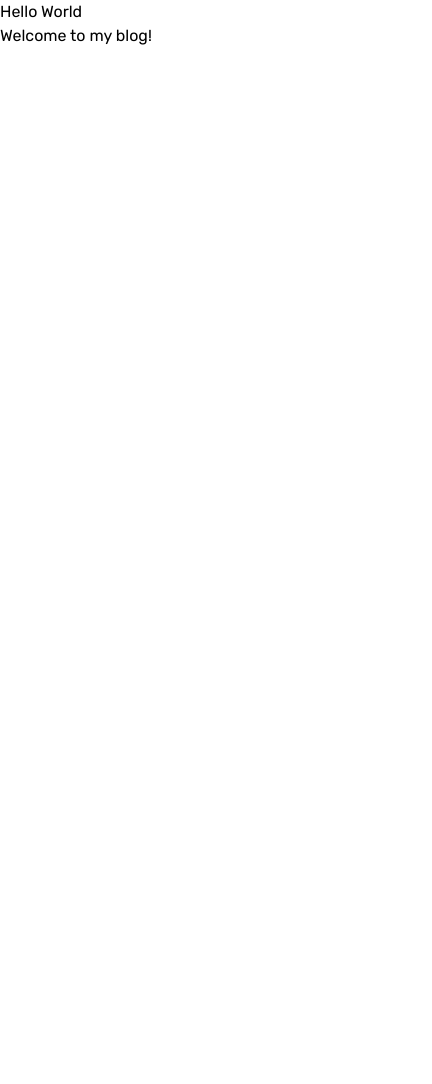
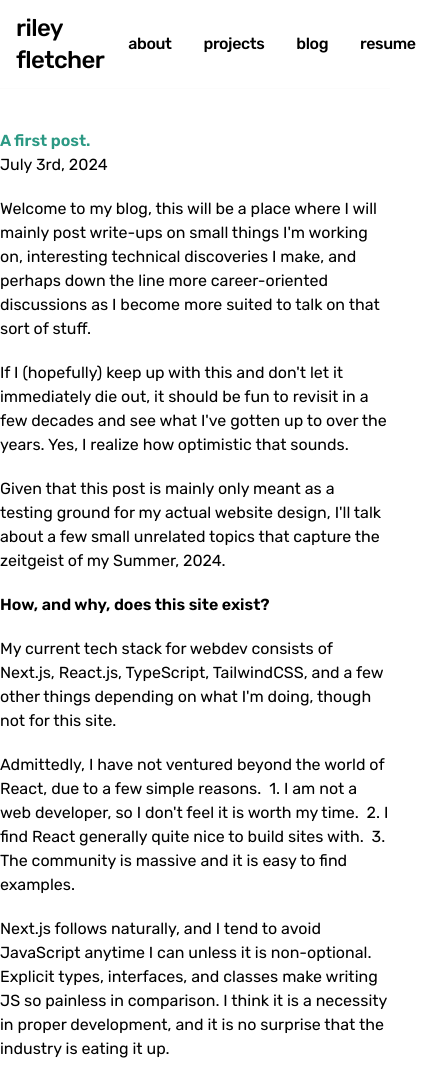
Before and after one commit to rileyfletch/personal-website, a Next.js app: page /hello-world in a window 390 px wide. Shown: the top 1084 px of the page, 432 px wide, since content can reach past the window. Before the commit the page ends 844 px from the top, so only its background shows below. Built offline with nearby package versions, Linux system fonts and the light colour scheme.

Commit message:
first blog post

```diff
--- a/app/(posts)/hello-world/page.mdx
+++ /dev/null
@@ -1,3 +0,0 @@
-# Hello World
-
-Welcome to my blog!
--- /dev/null
+++ b/app/(posts)/hello-world/page.tsx
@@ -0,0 +1,15 @@
+import Post from "@/components/post";
+import Navigation from "@/components/navbar";
+
+export default function Home() {
+  return (
+    <main className="bg-cream text-black">
+      <header className="bg-cream sticky top-0 z-50">
+        <Navigation ></Navigation>
+        <hr className=" h-0.2 mx-auto text-dcream bg-dcream"></hr>
+      </header>
+
+      <Post></Post>
+    </main>
+  );
+}
--- a/components/blog.tsx
+++ b/components/blog.tsx
@@ -1,7 +1,12 @@
 export default function Blog() {
     return (
         <div className="mt-10">
-            <p className="text-center text-lg">Blog posts coming soon.</p>
+            <ul className="text-center text-xl">
+                <li>
+                    <a href="/hello-world"
+                        className="text-dblue font-bold mr-4 transition-all duration-700 hover:text-red">A first post.</a>July 3rd, 2024
+                </li>
+            </ul>
         </div>
     );
 }
--- /dev/null
+++ b/components/post.tsx
@@ -0,0 +1,125 @@
+export default function Post() {
+    return (
+        <div className="flex flex-col items-center mb-10">
+
+            <div className="max-w-xl mx-auto space-y-5 mt-10">
+
+                <div className="">
+                    <p className="sm:text-2xl font-semibold text-dblue">A first post.</p>
+                    <p>July 3rd, 2024</p>
+                </div>
+
+
+                <p className="sm:text-xl mb-4">
+                    Welcome to my blog, this will be a place where I will mainly post write-ups on small things I&apos;m
+                    working on, interesting technical discoveries I make, and perhaps down the line more career-oriented
+                    discussions as I become more suited to talk on that sort of stuff.
+                </p>
+
+                <p className="sm:text-xl mb-4">
+                If I (hopefully) keep up with
+                    this and don&apos;t let it immediately die out, it should be fun to revisit in a few decades and
+                    see what I&apos;ve gotten up to over the years. Yes, I realize how optimistic that sounds.
+                </p>
+
+                <p className="sm:text-xl">
+                    Given that this post is mainly only meant as a testing ground for my actual website design,
+                    I&apos;ll talk about a few small unrelated topics that capture the zeitgeist of my Summer, 2024.
+                </p>
+
+                <p className="sm:text-xl mb-4 font-semibold">How, and why, does this site exist?</p>
+
+                <p className="sm:text-xl">
+                    My current tech stack for webdev consists of Next.js, React.js, TypeScript, TailwindCSS, and a few other
+                    things depending on what I&apos;m doing, though not for this site.
+                </p>
+
+                <p className="sm:text-xl">
+                    Admittedly, I have not ventured beyond the world of React, due to a few simple reasons.
+                    &#10;
+                        &nbsp;1. I am not a web developer, so I don&apos;t feel it is worth my time.
+                        &nbsp;2. I find React generally quite nice to build sites with.
+                        &nbsp;3. The community is massive and it is easy to find examples.
+
+                </p>
+
+                <p className="sm:text-xl">
+                    Next.js follows naturally, and I tend to avoid JavaScript anytime I can unless it is non-optional.
+                    Explicit types, interfaces, and classes make writing JS so painless in comparison. I think it is a
+                    necessity in proper development, and it is no surprise that the industry is eating it up.
+                </p>
+
+                <p className="sm:text-xl">
+                    I wanted to make a blog, honestly, to hold myself accountable in regards to building cool stuff
+                    and documenting it thoroughly. I have gained so much from random articles I have found on Medium,
+                    freeCodeCamp, and other developers personal sites - I hope I can contribute to the community, some
+                    way, some how.
+                </p>
+
+                <p className="sm:text-xl mb-4 font-semibold">My plan to streamline future posts.</p>
+
+                <p className="sm:text-xl">
+                    Currently, I am typing this inside a .tsx file inside a &lt;p&gt;, and it sucks quite a bit.
+                    Originally, I wanted to try and use MDX, which I very well may do, but I thought it could be
+                    more fun to try and build a custom markdown parser myself. Hopefully, if all goes to plan,
+                    all existing posts after this one will be written in some markdown. I will probably try
+                    and mimic a popular markdown syntax, and then make a Python parser that generates the
+                    .tsx to represent it.
+                </p>
+
+                <p className="sm:text-xl mb-4 font-semibold">Thoughts on artificial intelligence.</p>
+
+                <p className="sm:text-xl">
+                    AI has become a major talking point in every sector of technology for at least the past 24 months.
+                    Do I think this is a good thing? I&apos;m not so sure, but it certainly isn&apos;t surprising.
+                    I will echo what I have heard from many other avid users of AI, in that I find it quite nice.
+                    Building this site felt significantly easier, as I was able to find answers that could have taken
+                    me hours by digging through documentation, in minutes.
+                </p>
+
+                <p className="sm:text-xl">
+                    However, I think AI has a chokehold on investors and C-suite management to a comedic extent.
+                    Every company seems to think they are now an AI company, despite them having little to no use case.
+                    For a company like NVIDIA, this is great. Providing shovels never really backfires, so long as you
+                    don&apos;t preemptively manufacture too many shovels before a major drought in demand.
+                </p>
+
+                <p className="sm:text-xl">
+                    Recently, I saw a LinkedIn post that showcased their &apos;AI goalie&apos; they had set up
+                    at some soccer game, where people could try and score and a robotically controlled poster
+                    board goalie would move side to side blocking it. Calling this AI, to me, captures the
+                    industry wide watering down of the term artificial intelligence. Anything that rubs shoulders
+                    with data science is now, apparently, artificial intelligence.
+                </p>
+
+                <p className="sm:text-xl">
+                    For now, it is a fun tool that has certainly improved my programming productivity by a solid
+                    20% - 30% or so. Has it changed the world? I don&apos;t think so.
+                </p>
+
+                <p className="sm:text-xl mb-4 font-semibold">The job market, as a soon-to-be new grad.</p>
+
+                <p className="sm:text-xl">
+                    Anyone in my position, as a computer science graduate of 2025, is surely aware of the current
+                    market conditions. They are not exactly ideal.
+                </p>
+
+                <p className="sm:text-xl">
+                    I greatly enjoy programming, and unless this field takes a massive nosedive, I don&apos;t think
+                    I see myself exiting. That being said, it is stressful times. My major glimmer of hope is that
+                    we will look back and admire this span of time as a major collapse in computing careers.
+                    Or, maybe we look back and say, &apos;that was just the beginning of the end!&apos;
+                </p>
+
+                <p className="sm:text-xl">
+                    I find this stuff sort of fun, so I don&apos;t mind having to devote a little
+                    extra time here and there to stay afloat. That said, you won&apos;t find me doing
+                    LeetCode in the retirement home. Hopefully by then, either Mark has perfected his Metaverse
+                    and we all live happily ever after inside our headsets, or Elon has finished his autonomous
+                    robots, and we all sit on the beach being served martinis by our silicon underlings. There
+                    is a third option here, but I&apos;d rather not spell it out.
+                </p>
+            </div>
+        </div>
+    )
+}
```
Also changed, not shown: 1 other file (tests, documents, lock files or other folders).
